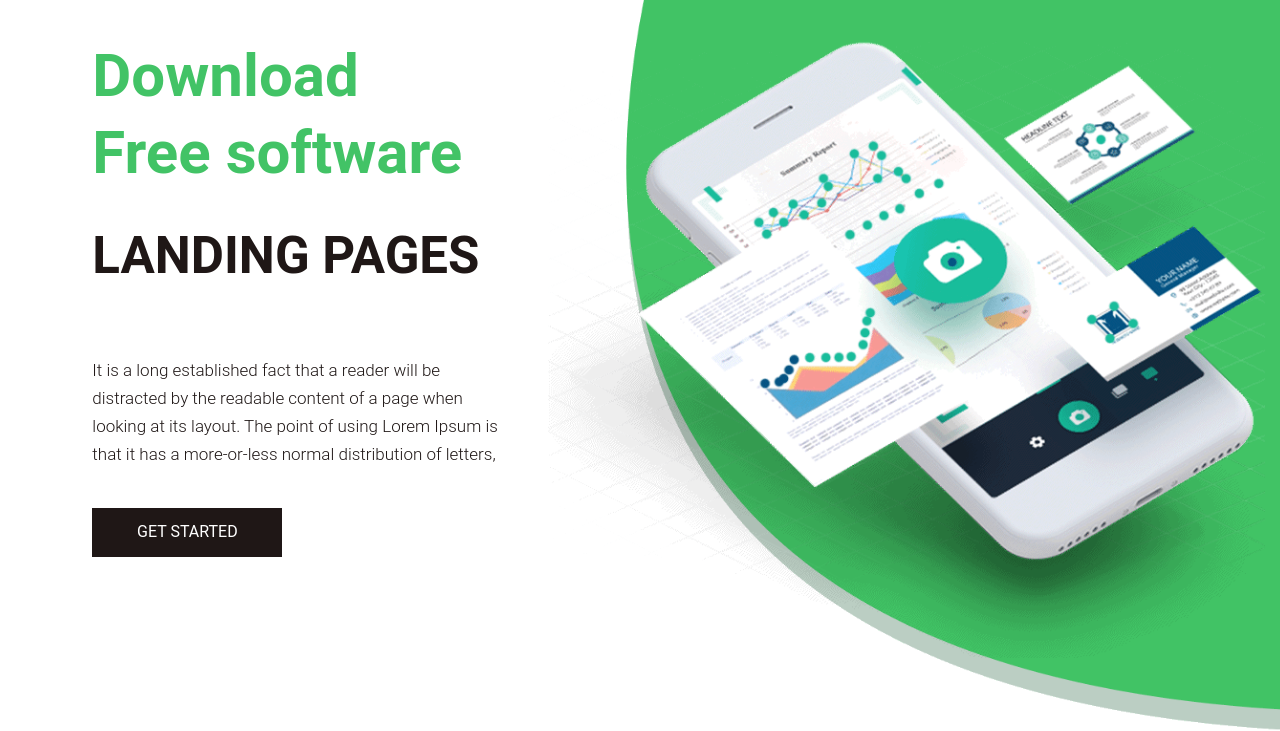
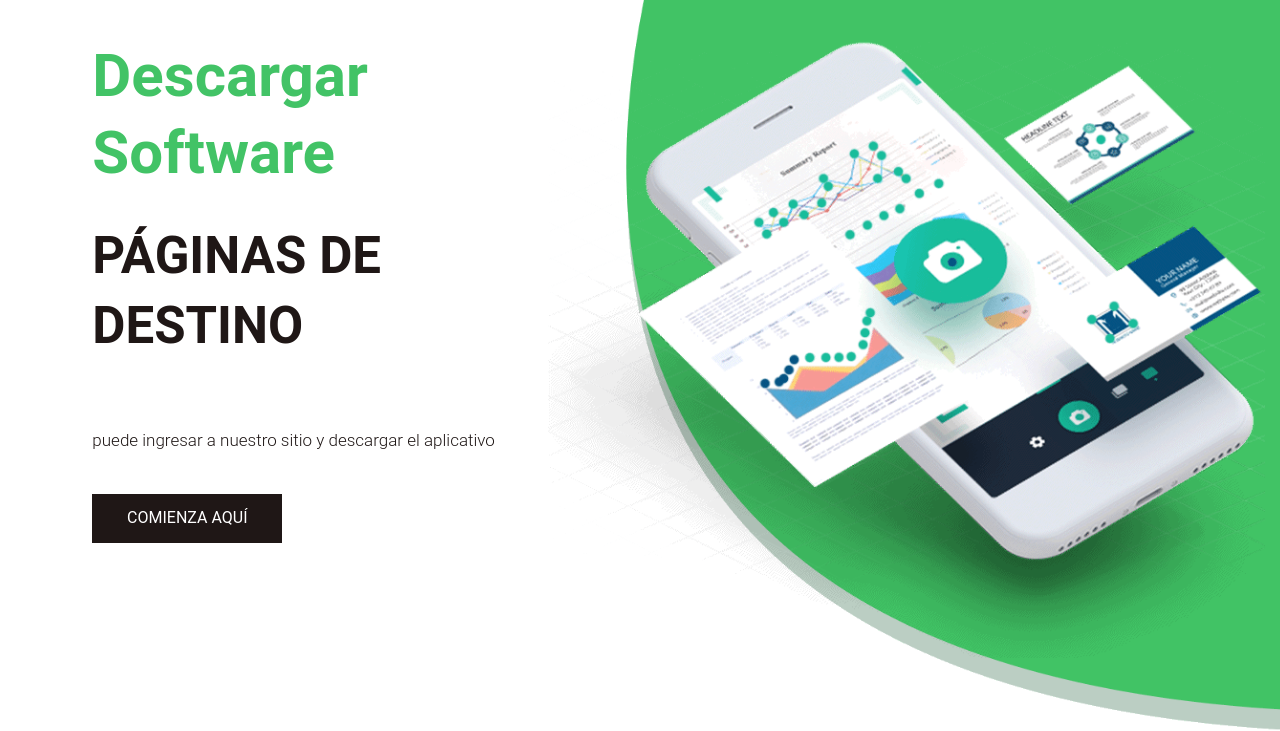
Before and after one commit to Dinodino64/PGY1121, a plain HTML site: page index.html in a window 1280 px wide. Shown: the part 95-826 px from the top of the page. Drawn offline with nearby package versions, Linux system fonts and the light colour scheme.

Commit message:
Add files via upload

```diff
--- a/index.html
+++ b/index.html
@@ -71,10 +71,10 @@
                   <div class="row d_flex">
                      <div class="col-md-5">
                         <div class="text-bg">
-                           <span>Download <br> Free software</span>
-                           <h1>landing pages</h1>
-                           <p>It is a long established fact that a reader will be distracted by the readable content of a page when looking at its layout. The point of using Lorem Ipsum is that it has a more-or-less normal distribution of letters,</p>
-                           <a href="#">Get Started</a>
+                           <span>Descargar <br> Software</span>
+                           <h1>Páginas de destino</h1>
+                           <p>puede ingresar a nuestro sitio y descargar el aplicativo</p>
+                           <a href="#">Comienza aquí</a>
                         </div>
                      </div>
                      <div class="col-md-7">
```
